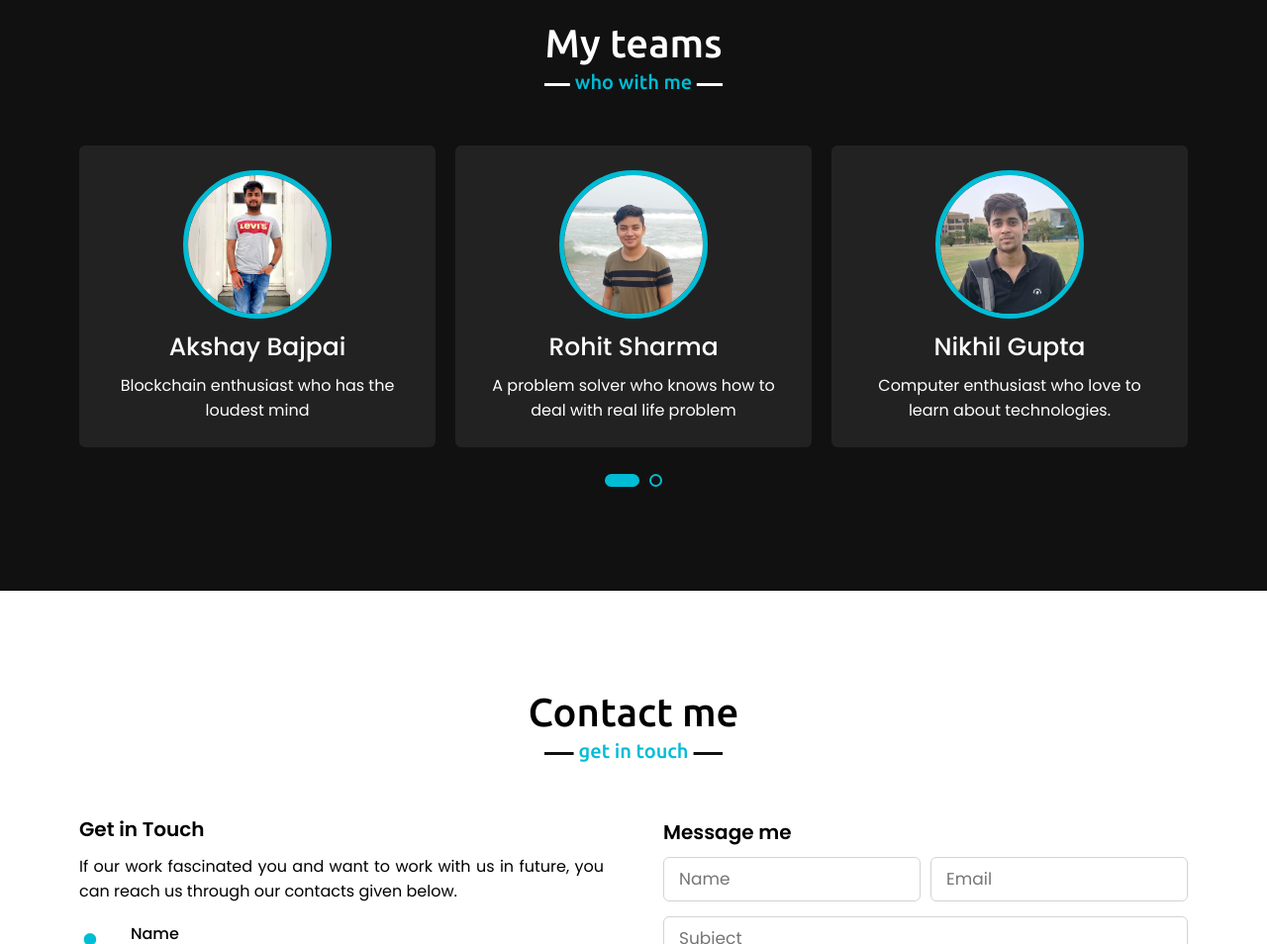
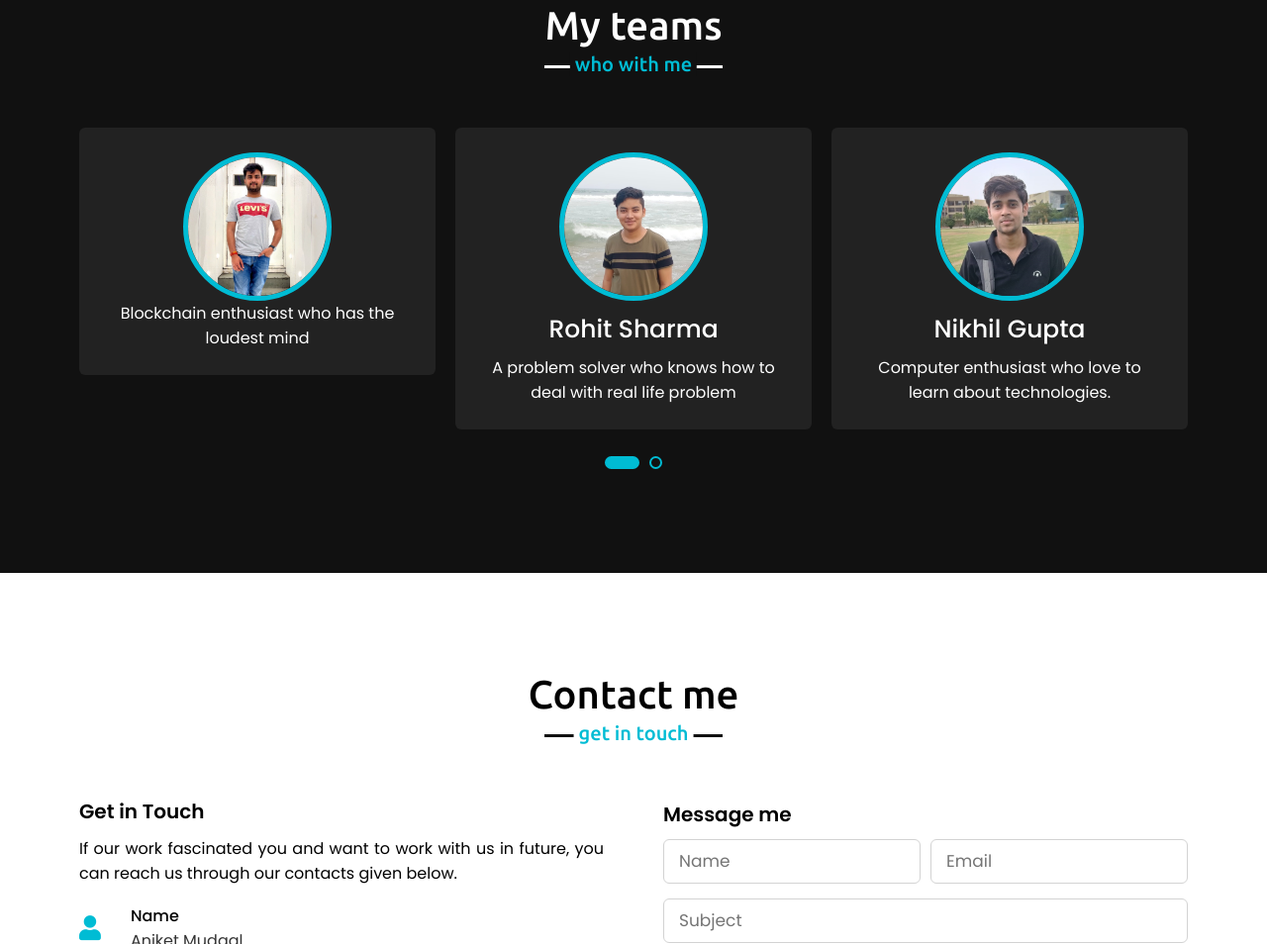
Before and after one commit to AniketMudgal/portfolio, a plain HTML site: page index.html in a window 1280 px wide. Shown: the part 3678-4632 px from the top of the page at 99% size. Drawn offline with nearby package versions, Linux system fonts and the light colour scheme.

Commit message:
added refrence1

```diff
--- a/index.html
+++ b/index.html
@@ -107,7 +107,7 @@
             </div>
         </div>
     </section>
-    [10:22 pm, 29/05/2022] Nikhil Gupta Gla: <section class="project" id="project">
+     <section class="project" id="project">
         <div class="max-width">
             <h2 class="title">My Projects</h2>
             <div class="carousel owl-carousel">
@@ -228,29 +228,39 @@
             <h2 class="title">My teams</h2>
             <div class="carousel owl-carousel">
                 <div class="card">
+
                     <div class="box">
-                        <img src="images\aniket1.jpg" alt="">
+
+                            <img src="images\aniket1.jpg" alt ="">   </a>
                         <div class="text">Me</div>
                         <p>Learner and dreamer who is very curious to learn new technologies</p>
                     </div>
                 </div>
                 <div class="card">
+                    <a href="https://akshaybajpaii.github.io/portfoliome/ "  target="/blank" style="color: inherit;">
+
                     <div class="box">
-                        <img src="images\bjp.jpg" alt="">
-                        <div class="text">Akshay Bajpai</div>
+                            <img src="images\bjp.jpg" alt ="">    </a>
                         <p>Blockchain enthusiast who has the loudest mind</p>
                     </div>
+
                 </div>
                 <div class="card">
                     <div class="box">
-                        <img src="images/rohit.jpeg" alt="">
+                        <a href="https://rohit02032002.github.io/portfolio/">
+                            <img src="images/rohit.jpeg" alt="">
+                        </a>
+
                         <div class="text">Rohit Sharma</div>
                         <p>A problem solver who knows how to deal with real life problem </p>
                     </div>
                 </div>
                 <div class="card">
                     <div class="box">
-                        <img src="images\nikhil.jpeg" alt="">
+                        <a href="https://nikhil0863.github.io/Portfolio/">
+                            <img src="images/nikhil.jpeg" alt="">
+                        </a>
+
                         <div class="text">Nikhil Gupta</div>
                         <p>Computer enthusiast who love to learn about technologies.</p>
                     </div>
```
